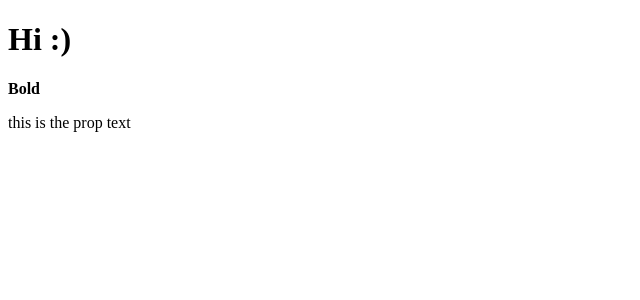
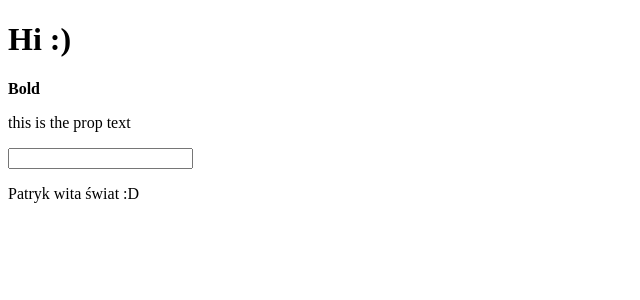
Before and after one commit to Patys/react-fundamentals, a React (Create React App) app: page / in a window 1280 px wide. Shown: the top 300 px of the page, without its empty margins (0-640 px from the left). Built offline with nearby package versions, Linux system fonts and the light colour scheme.

Commit message:
added input element with update function

```diff
--- a/src/App.js
+++ b/src/App.js
@@ -1,6 +1,17 @@
 import React from 'react';
 
 class App extends React.Component {
+  constructor() {
+    super();
+    this.state = {
+      myTxt: 'Patryk wita świat :D'
+    }
+  }
+
+  update(e) {
+    this.setState({myTxt: e.target.value});
+  }
+
   render() {
     let txt = this.props.txt;
     return (
@@ -8,6 +19,8 @@ class App extends React.Component {
         <h1>Hi :)</h1>
         <b>Bold</b>
         <p>{txt}</p>
+        <input type="text" onChange={this.update.bind(this)}/>
+        <p>{this.state.myTxt}</p>
       </div>
     )
   }
```
